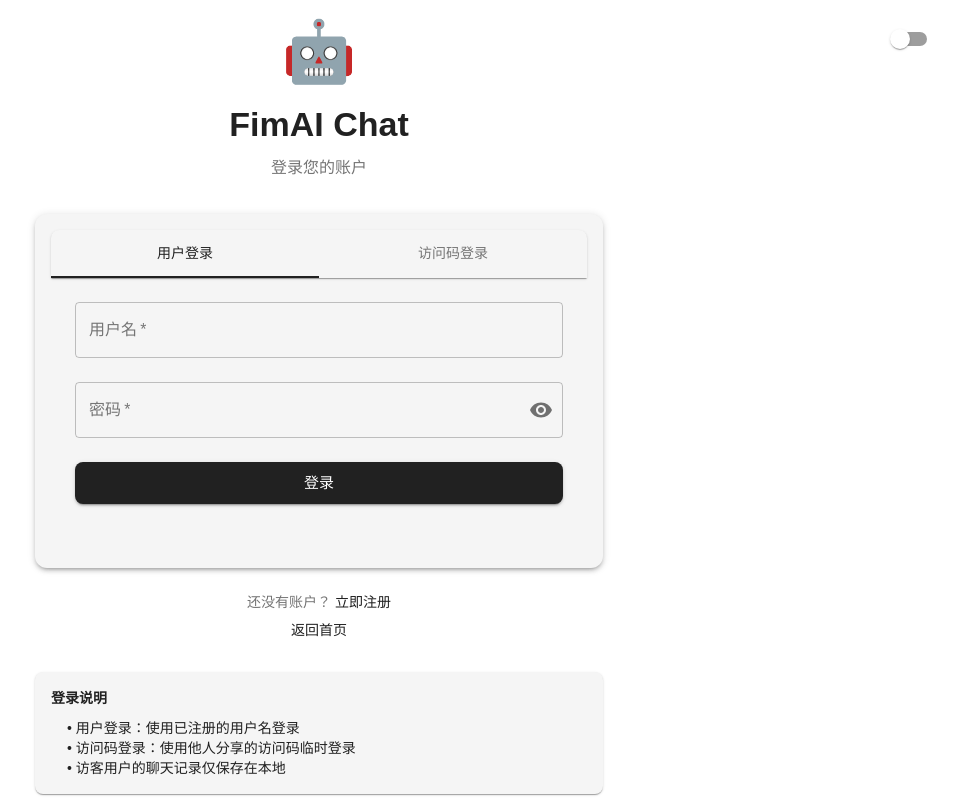
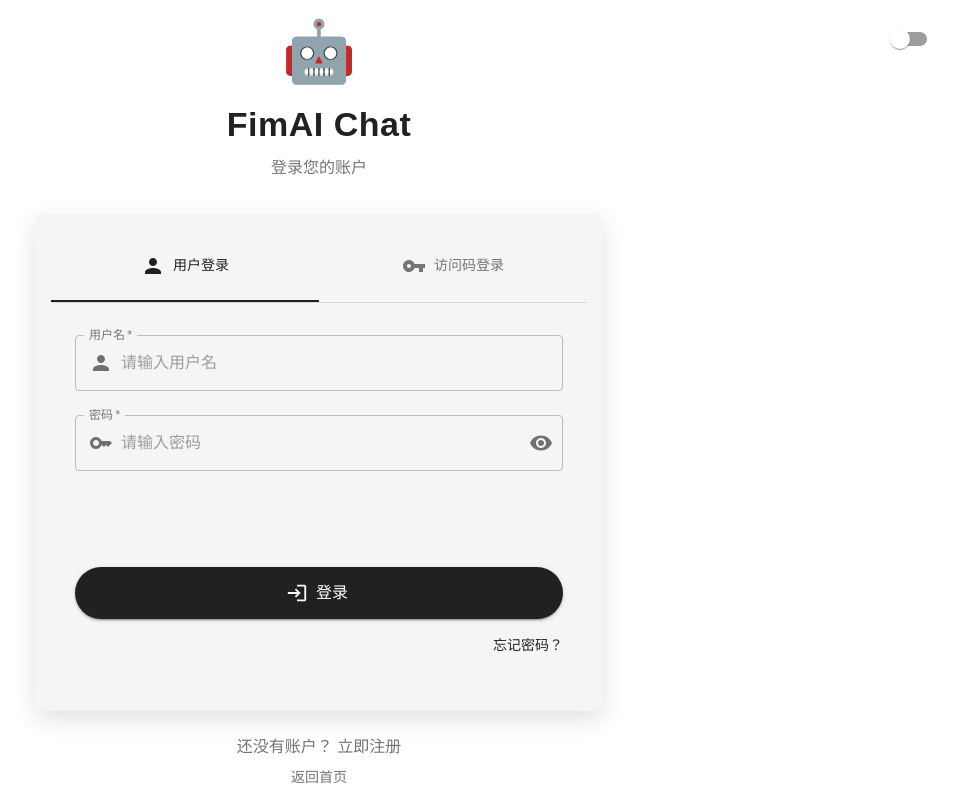
Before and after one commit to Lynn3t/fim-ai-chat, a Next.js app: page /login in a window 1280 px wide. Shown: the top 800 px of the page, without its empty margins (321-1279 px from the left). Built offline with nearby package versions, Linux system fonts and the light colour scheme; no server answers; the database is empty.

Commit message:
feat: enhance login and registration pages with improved UI elements and input adornments

```diff
--- a/src/app/login/page.tsx
+++ b/src/app/login/page.tsx
@@ -19,9 +19,11 @@ import {
   Tab,
   Paper,
   InputAdornment,
-  IconButton
+  IconButton,
+  Fade,
+  Divider
 } from '@mui/material'
-import { Visibility, VisibilityOff } from '@mui/icons-material'
+import { Visibility, VisibilityOff, Login, Person, Key, VpnKey } from '@mui/icons-material'
 import { useTheme } from '@/contexts/ThemeContext'
 
 export default function LoginPage() {
@@ -88,38 +90,63 @@ export default function LoginPage() {
 
       <Container maxWidth="sm">
         {/* Logo */}
+        <Fade in={true} timeout={800}>
           <Box sx={{ textAlign: 'center', mb: 4 }}>
             <Typography variant="h2" component="div" sx={{ mb: 2 }}>
               🤖
             </Typography>
-          <Typography variant="h4" component="h1" sx={{ fontWeight: 'bold', color: 'text.primary', mb: 1 }}>
+            <Typography variant="h4" component="h1" sx={{
+              fontWeight: 'bold',
+              color: 'primary.main',
+              mb: 1,
+              letterSpacing: '0.5px'
+            }}>
               FimAI Chat
             </Typography>
             <Typography variant="subtitle1" color="text.secondary">
               登录您的账户
             </Typography>
           </Box>
+        </Fade>
 
         <Card sx={{
-          boxShadow: 3,
-          bgcolor: 'background.paper'
+          boxShadow: mode === 'light' ? '0 8px 24px rgba(0,0,0,0.12)' : '0 8px 24px rgba(0,0,0,0.4)',
+          bgcolor: 'background.paper',
+          borderRadius: 2,
+          overflow: 'hidden'
         }}>
-          <Paper sx={{ borderRadius: '8px 8px 0 0' }}>
+          <Paper
+            elevation={0}
+            sx={{
+              borderRadius: '8px 8px 0 0',
+              borderBottom: 1,
+              borderColor: 'divider'
+            }}
+          >
             <Tabs
               value={loginType}
               onChange={handleLoginTypeChange}
               variant="fullWidth"
               textColor="primary"
               indicatorColor="primary"
-              sx={{ mb: 3 }}
             >
-              <Tab value="user" label="用户登录" />
-              <Tab value="guest" label="访问码登录" />
+              <Tab
+                value="user"
+                label="用户登录"
+                icon={<Person />}
+                iconPosition="start"
+              />
+              <Tab
+                value="guest"
+                label="访问码登录"
+                icon={<VpnKey />}
+                iconPosition="start"
+              />
             </Tabs>
           </Paper>
 
-          <Box component="form" onSubmit={handleSubmit} sx={{ px: 3, pb: 3 }}>
-            {/* 用户名（根据登录类型显示不同的帮助文字） */}
+          <Box component="form" onSubmit={handleSubmit} sx={{ px: 3, py: 4 }}>
+            {/* 用户名 */}
             <Box sx={{ mb: 3 }}>
               <TextField
                 label="用户名"
@@ -130,6 +157,13 @@ export default function LoginPage() {
                 required={loginType === 'user'}
                 helperText={loginType === 'guest' ? "可选，留空将自动生成" : ""}
                 fullWidth
+                InputProps={{
+                  startAdornment: (
+                    <InputAdornment position="start">
+                      <Person color="action" />
+                    </InputAdornment>
+                  ),
+                }}
               />
             </Box>
 
@@ -146,6 +180,11 @@ export default function LoginPage() {
                   required
                   fullWidth
                   InputProps={{
+                    startAdornment: (
+                      <InputAdornment position="start">
+                        <Key color="action" />
+                      </InputAdornment>
+                    ),
                     endAdornment: (
                       <InputAdornment position="end">
                         <IconButton
@@ -173,16 +212,23 @@ export default function LoginPage() {
                   placeholder="请输入访问码 (fimai_xxxxxxxxxxxxxxxx)"
                   required
                   fullWidth
+                  InputProps={{
+                    startAdornment: (
+                      <InputAdornment position="start">
+                        <VpnKey color="action" />
+                      </InputAdornment>
+                    ),
+                  }}
                 />
               </Box>
             )}
 
             {/* 错误信息 */}
-            {error && (
+            <Fade in={!!error}>
               <Box sx={{ mb: 3 }}>
                 <AlertMessage severity="error">{error}</AlertMessage>
               </Box>
-            )}
+            </Fade>
 
             {/* 登录按钮 */}
             <Button
@@ -190,37 +236,86 @@ export default function LoginPage() {
               disabled={isLoading}
               fullWidth
               size="large"
-              sx={{ mb: 2 }}
+              variant="contained"
+              sx={{
+                mb: 2,
+                py: 1.5,
+                borderRadius: 8,
+                textTransform: 'none',
+                fontSize: '1rem'
+              }}
+              startIcon={<Login />}
             >
               {isLoading ? '登录中...' : '登录'}
             </Button>
+
+            {loginType === 'user' && (
+              <Box sx={{ textAlign: 'right' }}>
+                <Typography variant="body2">
+                  <Link
+                    href="/forgot-password"
+                    style={{
+                      color: 'primary',
+                      textDecoration: 'none',
+                      fontWeight: 500
+                    }}
+                  >
+                    忘记密码？
+                  </Link>
+                </Typography>
+              </Box>
+            )}
           </Box>
         </Card>
 
         {/* 其他操作 */}
         <Box sx={{ textAlign: 'center', mt: 3 }}>
-          <Typography variant="body2" color="text.secondary" sx={{ mb: 1 }}>
+          <Typography variant="body1" color="text.secondary" sx={{ mb: 1 }}>
             还没有账户？{' '}
-            <Link href="/register" style={{ color: mode === 'light' ? '#212121' : '#fff', fontWeight: 500 }}>
+            <Link
+              href="/register"
+              style={{
+                color: 'primary',
+                fontWeight: 500,
+                textDecoration: 'none'
+              }}
+            >
               立即注册
             </Link>
           </Typography>
           <Typography variant="body2" color="text.secondary">
-            <Link href="/" style={{ color: mode === 'light' ? '#212121' : '#fff', fontWeight: 500 }}>
+            <Link
+              href="/"
+              style={{
+                color: 'primary',
+                textDecoration: 'none'
+              }}
+            >
               返回首页
             </Link>
           </Typography>
         </Box>
 
         {/* 说明 */}
-        <Paper sx={{ mt: 4, p: 2, bgcolor: 'background.paper', boxShadow: 1, borderRadius: 2 }}>
-          <Typography variant="subtitle2" sx={{ mb: 1, fontWeight: 'bold' }}>
+        <Paper
+          elevation={1}
+          sx={{
+            mt: 4,
+            p: 2,
+            bgcolor: mode === 'light' ? 'rgba(0, 0, 0, 0.02)' : 'rgba(255, 255, 255, 0.05)',
+            borderRadius: 2,
+            border: 1,
+            borderColor: 'divider'
+          }}
+        >
+          <Typography variant="subtitle2" sx={{ mb: 1, fontWeight: 'bold', color: 'text.primary' }}>
             登录说明
           </Typography>
-          <Typography variant="body2" component="ul" sx={{ pl: 2 }}>
-            <li>• 用户登录：使用已注册的用户名登录</li>
-            <li>• 访问码登录：使用他人分享的访问码临时登录</li>
-            <li>• 访客用户的聊天记录仅保存在本地</li>
+          <Divider sx={{ mb: 2 }} />
+          <Typography variant="body2" component="ul" sx={{ pl: 2, m: 0 }}>
+            <li>用户登录：使用已注册的用户名登录 (不区分大小写)</li>
+            <li>访问码登录：使用他人分享的访问码临时登录</li>
+            <li>访客用户的聊天记录仅保存在本地</li>
           </Typography>
         </Paper>
       </Container>
--- a/src/lib/auth.ts
+++ b/src/lib/auth.ts
@@ -33,11 +33,16 @@ export async function registerUser(data: RegisterData): Promise<AuthResult> {
   try {
     const { email, username, password, inviteCode, accessCode } = data
 
-    // 检查用户名是否已存在
+    // 检查用户名是否已存在（不区分大小写）
     const existingUser = await prisma.user.findFirst({
       where: {
         OR: [
-          { username },
+          {
+            username: {
+              equals: username,
+              mode: 'insensitive' // 不区分大小写
+            }
+          },
           ...(email ? [{ email }] : []),
         ],
       },
@@ -178,8 +183,14 @@ export async function registerUser(data: RegisterData): Promise<AuthResult> {
  */
 export async function loginUser(username: string, password: string): Promise<AuthResult> {
   try {
-    const user = await prisma.user.findUnique({
-      where: { username },
+    // 使用 findFirst 替代 findUnique 并使用不区分大小写的查询
+    const user = await prisma.user.findFirst({
+      where: {
+        username: {
+          equals: username,
+          mode: 'insensitive' // 不区分大小写
+        }
+      },
       include: {
         settings: true,
         permissions: true,
```
Also changed, not shown: src/app/register/page.tsx (+111 -24 lines). Lines whose indentation alone changed are shown as unchanged.
